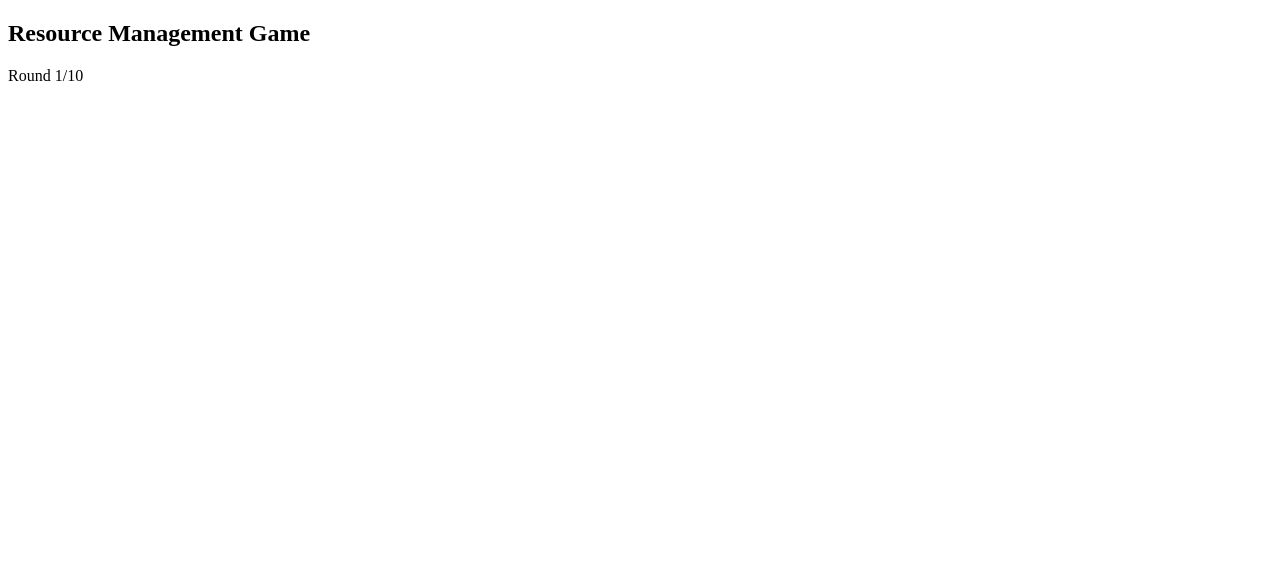
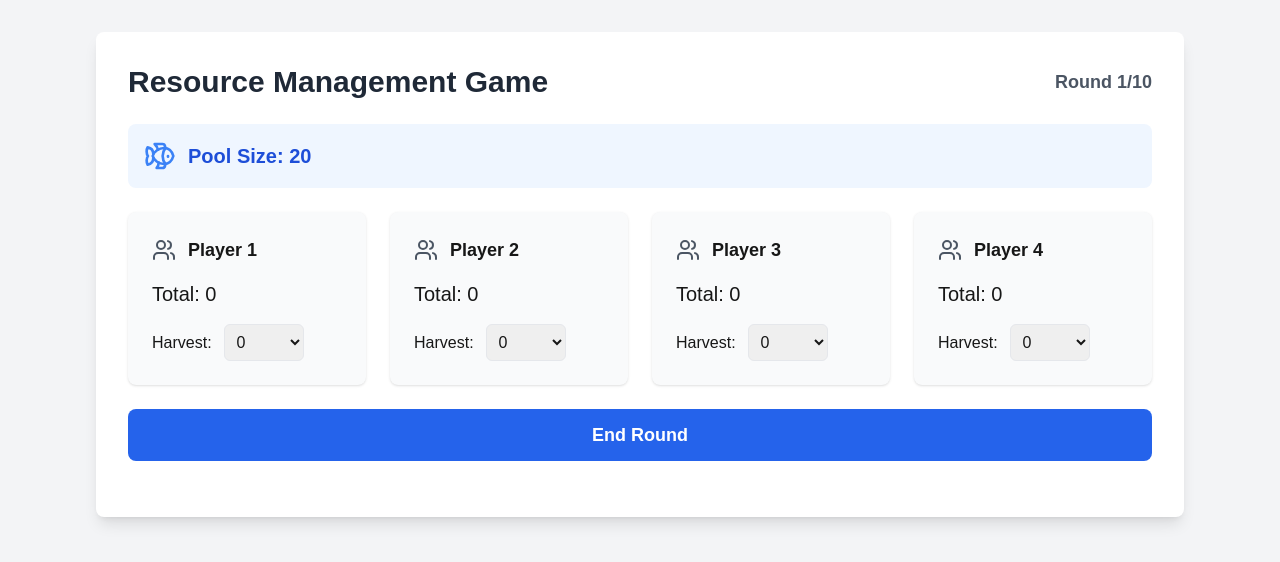
Before and after one commit to myokoz/resource-game, a Next.js app: page / in a window 1280 px wide. Shown: the top 562 px of the page. Built offline with nearby package versions, Linux system fonts and the light colour scheme.

Commit message:
Fix component rendering and styling

```diff
--- a/src/app/layout.js
+++ b/src/app/layout.js
@@ -1,7 +1,11 @@
+import './globals.css'
+
 export default function RootLayout({ children }) {
   return (
     <html lang="en">
-      <body>{children}</body>
+      <body>
+        {children}
+      </body>
     </html>
   );
 }
--- a/src/app/page.js
+++ b/src/app/page.js
@@ -4,8 +4,8 @@ import ResourceGame from '@/components/resource-game';
 
 export default function Home() {
   return (
-    <main className="min-h-screen bg-gray-100 p-4">
+    <div className="min-h-screen bg-gray-100">
       <ResourceGame />
-    </main>
+    </div>
   );
 }
--- a/src/components/resource-game.js
+++ b/src/components/resource-game.js
@@ -3,7 +3,6 @@
 import React, { useState } from 'react';
 import { Fish, Users } from 'lucide-react';
 
-// 定数をコンポーネントの外で定義
 const GAME_CONSTANTS = {
   MAX_ROUNDS: 10,
   POOL_LIMIT: 30,
@@ -71,8 +70,8 @@ const ResourceGame = () => {
   };
 
   return (
-    <div className="p-8 max-w-6xl mx-auto bg-gray-100">
-      <div className="bg-white shadow-lg rounded-lg p-8 mb-6">
+    <div className="p-8 max-w-6xl mx-auto">
+      <div className="bg-white shadow-lg rounded-lg p-8">
         <div className="flex justify-between items-center mb-6">
           <h2 className="text-3xl font-bold text-gray-800">Resource Management Game</h2>
           <span className="text-lg font-semibold text-gray-600">
@@ -80,7 +79,85 @@ const ResourceGame = () => {
           </span>
         </div>
 
-        {/* 残りのJSXコードは同じ */}
+        <div className="flex items-center gap-3 mb-6 p-4 bg-blue-50 rounded-lg">
+          <Fish className="w-8 h-8 text-blue-500" />
+          <span className="text-xl font-semibold text-blue-700">Pool Size: {poolSize}</span>
+        </div>
+
+        <div className="grid grid-cols-1 md:grid-cols-2 lg:grid-cols-4 gap-6 mb-6">
+          {players.map(player => (
+            <div key={player.id} className="bg-gray-50 p-6 rounded-lg shadow">
+              <div className="flex flex-col gap-4">
+                <div className="flex items-center gap-3">
+                  <Users className="w-6 h-6 text-gray-600" />
+                  <span className="text-lg font-semibold">{player.name}</span>
+                </div>
+                <div className="text-xl">Total: {player.fish}</div>
+                <div className="flex items-center gap-3">
+                  <span>Harvest:</span>
+                  <select
+                    value={player.currentHarvest}
+                    onChange={(e) => updateHarvest(player.id, parseInt(e.target.value))}
+                    className="border rounded-md p-2 w-20"
+                    disabled={gameStatus === 'finished'}
+                  >
+                    {[0, 1, 2, 3].map(n => (
+                      <option key={n} value={n}>{n}</option>
+                    ))}
+                  </select>
+                </div>
+              </div>
+            </div>
+          ))}
+        </div>
+
+        <button
+          onClick={processRound}
+          disabled={gameStatus === 'finished'}
+          className="w-full mb-6 px-6 py-3 bg-blue-600 text-white text-lg font-semibold rounded-lg hover:bg-blue-700 disabled:bg-gray-400 disabled:cursor-not-allowed"
+        >
+          End Round
+        </button>
+
+        {gameStatus === 'finished' && (
+          <div className="mb-6 p-6 bg-yellow-100 border-l-4 border-yellow-400 rounded-lg">
+            <p className="text-xl font-semibold text-yellow-800">
+              Game Over! Winner: {
+                players.reduce((prev, current) =>
+                  (prev.fish > current.fish) ? prev : current
+                ).name
+              }
+            </p>
+          </div>
+        )}
+
+        {gameHistory.length > 0 && (
+          <div className="mt-8">
+            <h3 className="text-2xl font-bold mb-4">Game History</h3>
+            <div className="overflow-x-auto">
+              <table className="w-full">
+                <thead>
+                  <tr className="bg-gray-50">
+                    <th className="p-3 text-left">Round</th>
+                    <th className="p-3 text-left">Pool Size</th>
+                    <th className="p-3 text-left">Total Harvest</th>
+                    <th className="p-3 text-left">New Pool Size</th>
+                  </tr>
+                </thead>
+                <tbody>
+                  {gameHistory.map((history, i) => (
+                    <tr key={i} className="border-t">
+                      <td className="p-3">{history.round}</td>
+                      <td className="p-3">{history.poolSize}</td>
+                      <td className="p-3">{history.totalHarvest}</td>
+                      <td className="p-3">{history.newPoolSize}</td>
+                    </tr>
+                  ))}
+                </tbody>
+              </table>
+            </div>
+          </div>
+        )}
       </div>
     </div>
   );
```
